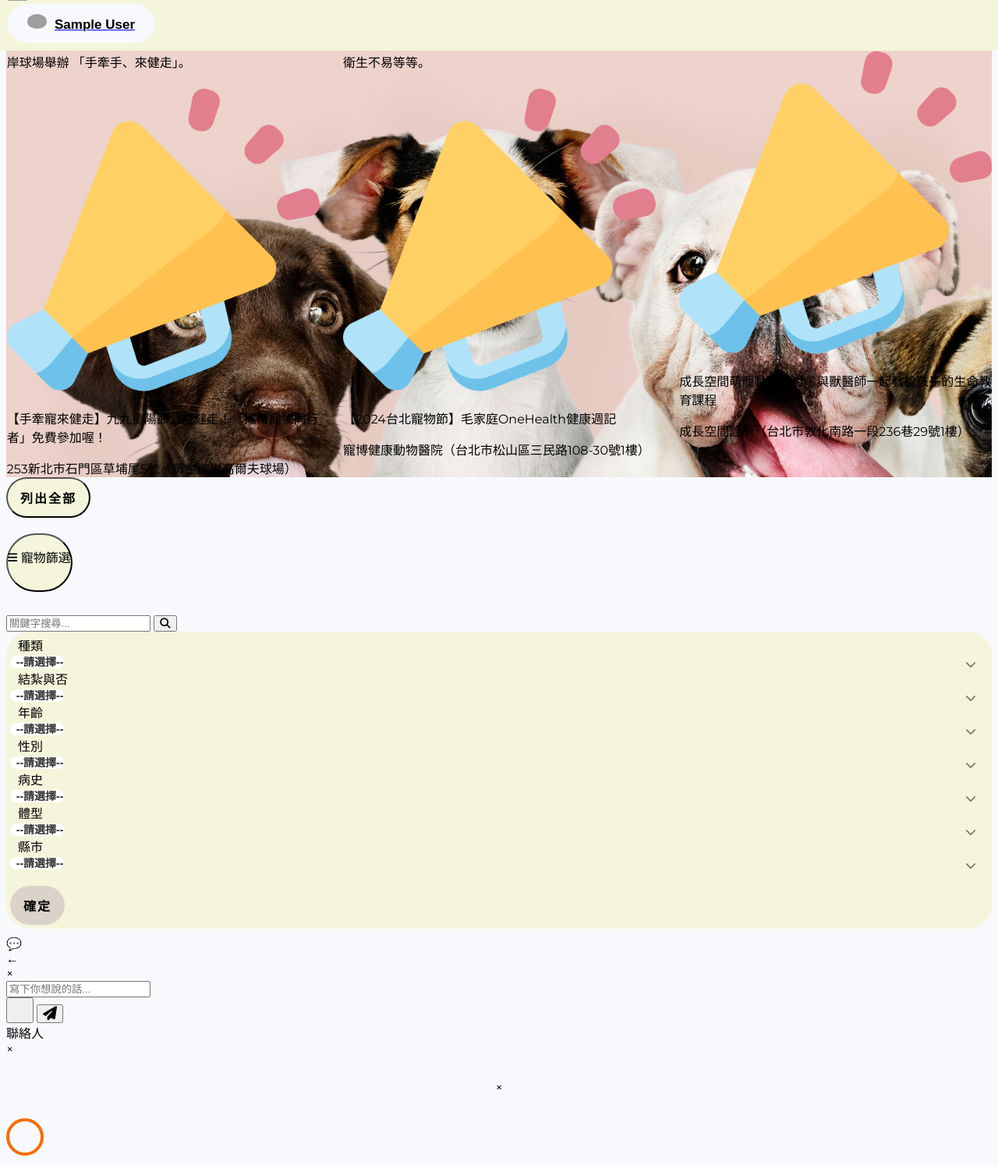
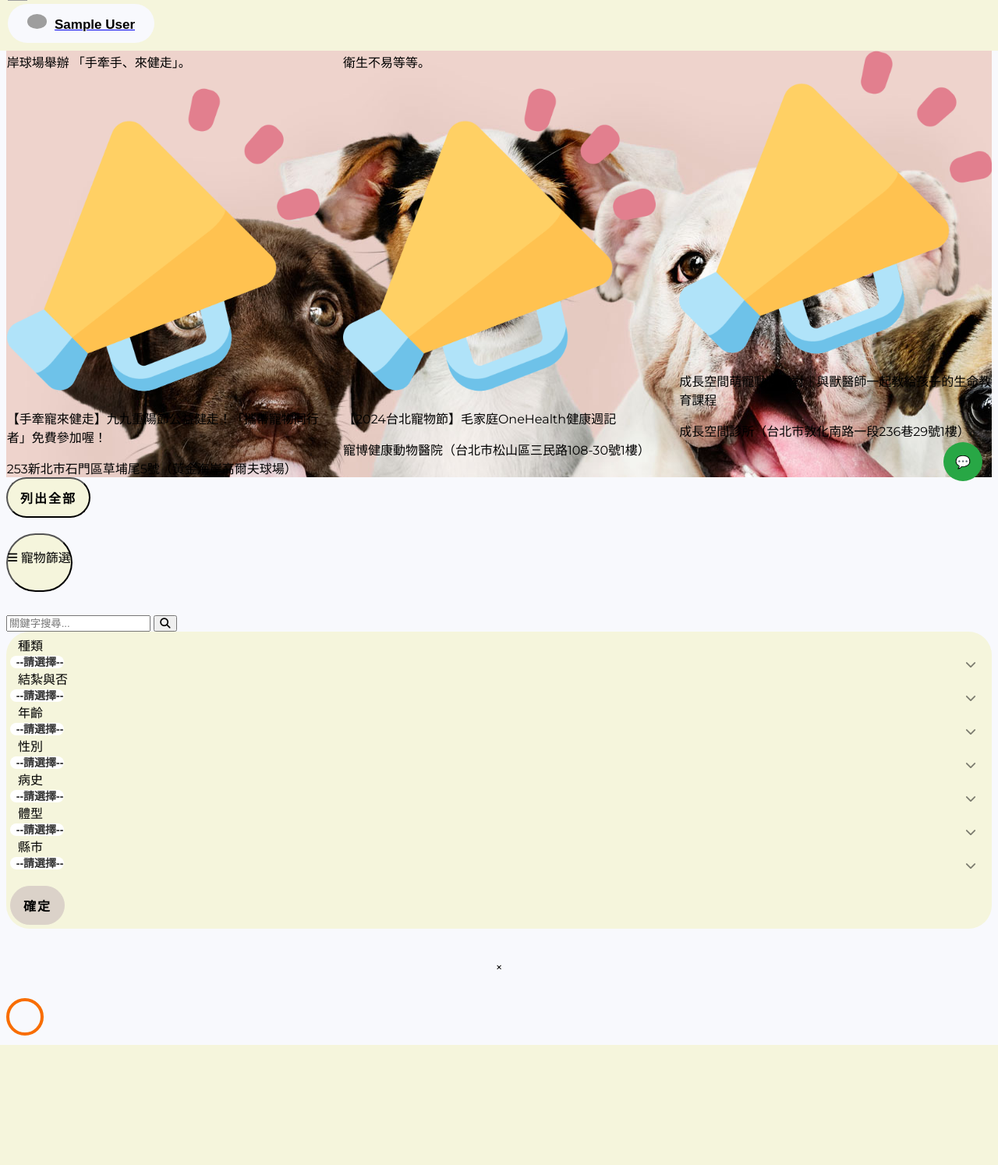
Before and after one commit to liuuu04/SA, a PHP site: page / in a window 1280 px wide; the page is wider, and only the part inside the window is pictured. Shown: the part 163-1657 px from the top of that part at 78% size. After the commit the page ends 1503 px from the top of that part, so only its background shows below. Run offline with PHP 8.4, Linux system fonts and the light colour scheme; the visitor is signed in with stand-in values (Sample User, id 1); data that the repository does not hold is empty; some libraries are stand-ins or nearby versions; some web fonts are replaced; grey boxes are pictures that could not be loaded.

Commit message:
index 跟 chat3.css更新

```diff
--- a/index.php
+++ b/index.php
@@ -91,7 +91,7 @@
   <body>
     <nav class="navbar navbar-expand-lg navbar-dark ftco_navbar bg-dark ftco-navbar-light" id="ftco-navbar">
         <div class="container">
-          <a class="navbar-brand" href="index.html"><span class="flaticon-pawprint-1 mr-2"></span>寵物領養平台</a>
+          <a class="navbar-brand" href="index.php"><span class="flaticon-pawprint-1 mr-2"></span>寵物領養平台</a>
           <button class="navbar-toggler" type="button" data-toggle="collapse" data-target="#ftco-nav" aria-controls="ftco-nav" aria-expanded="false" aria-label="Toggle navigation">
             <span class="fa fa-bars"></span> Menu
           </button>
@@ -802,7 +802,9 @@
 
       function hideContactsList() {
         var contactsList = document.getElementById("contactsList");
+
         contactsList.style.display = "none";
+
       }
 
       function openChat(identify, accountName) {
--- /dev/null
+++ b/petsitting-master/petsitting-master/chat3.css
@@ -0,0 +1,185 @@
+.chat-icon {
+    position: fixed;
+    bottom: 20px;
+    right: 20px;
+    width: 50px;
+    height: 50px;
+    background-color: #28a745;
+    border-radius: 50%;
+    display: flex;
+    justify-content: center;
+    align-items: center;
+    color: #fff;
+    font-size: 16px;
+    cursor: pointer;
+    z-index: 9999;
+  }
+
+    .chat-popup {
+      position: fixed;
+      bottom: 20px;
+      right: 20px;
+      border: 1px solid #ccc;
+      background-color: #f7f7f7;
+      width: 300px;
+      height: 400px;
+      box-shadow: 0 0 10px rgba(0, 0, 0, 0.2);
+      display: none;
+    }
+
+    .chat-header {
+      background-color: #eee;
+      padding: 10px;
+      border-bottom: 1px solid #ccc;
+      position: relative;
+    }
+
+
+    .back-btn {
+      font-size: 20px;
+      cursor: pointer;
+    }
+
+    .user-name {
+      font-size: 18px;
+      position: absolute;
+      left: 50%;
+      top:10px;
+      transform: translateX(-50%);
+    }
+
+    .close-btn {
+      font-size: 20px;
+      cursor: pointer;
+      position: absolute;
+      right: 10px;
+      top: 10px;
+      z-index: 1;
+    }
+
+    .chat-messages {
+      height: calc(100% - 150px);
+      overflow-y: auto;
+      padding: 10px;
+      display: flex;
+      flex-direction: column;
+    }
+
+    .chat-input {
+      width: calc(100% - 60px);
+      margin: 0 0 5px ;
+      border: 1px solid #ccc;
+      padding: 10px;
+      font-family: 'Courier New', Courier, monospace;
+      font-size: 14px;
+      resize: none;
+      position: absolute;
+      bottom: -95px;
+    }
+
+    .send-btn {
+      position: absolute;
+      bottom: 18px;
+      right: 10px;
+      padding: 0;
+      background: none;
+      border: none;
+      cursor: pointer;
+    }
+
+    .icon-button {
+      position: absolute;
+      bottom: 55px;
+      left: 10px;
+      padding: 0;
+      background: none;
+      border: none;
+      cursor: pointer;
+    }
+
+    .icon-button:focus,
+    .send-btn:focus {
+      outline: none;
+    }
+
+    .contacts-header {
+      background-color: #eee;
+      padding: 10px;
+      text-align: center;
+      font-weight: bold;
+      position: sticky;
+      top: 0;
+      z-index: 1;
+    }
+
+    .contacts-list {
+      position: fixed;
+      max-height: 400px;
+      bottom: 50px;
+      right: 20px;
+      width: 200px;
+      max-height: 300px;
+      background-color: #f7f7f7;
+      border: 1px solid #ccc;
+      overflow-y: auto;
+      display: none;
+    }
+
+    .contact {
+      display: flex;
+      align-items: center;
+      padding: 10px;
+      cursor: pointer;
+    }
+
+    .contact img {
+      width: 30px;
+      height: 30px;
+      border-radius: 50%;
+      margin-right: 10px;
+    }
+
+    .contact:hover {
+      background-color: #e0e0e0;
+    }
+
+
+    .message {
+      margin-bottom: 10px;
+      padding: 10px;
+      border-radius: 10px;
+      max-width: 70%;
+      word-wrap: break-word;
+
+    }
+
+    .text-right {
+      background-color: #d6eaf8;
+      align-self: flex-end;
+
+    }
+
+    .text-left {
+      background-color: #f2f2f2;
+      align-self: flex-start;
+    }
+
+    .timestamp {
+      font-size: 12px;
+      color: #999;
+    }
+    .total-unread-count {
+        color: white;
+        font-size: 12px;
+        display: inline-flex;
+        align-items: center;
+        justify-content: center;
+        width: 15px;
+        height: 15px;
+        border-radius: 50%;
+        background-color: #b7221f;
+
+        position: absolute;
+        top: 0.1px;
+        right: 0.1px;
+    }
```
